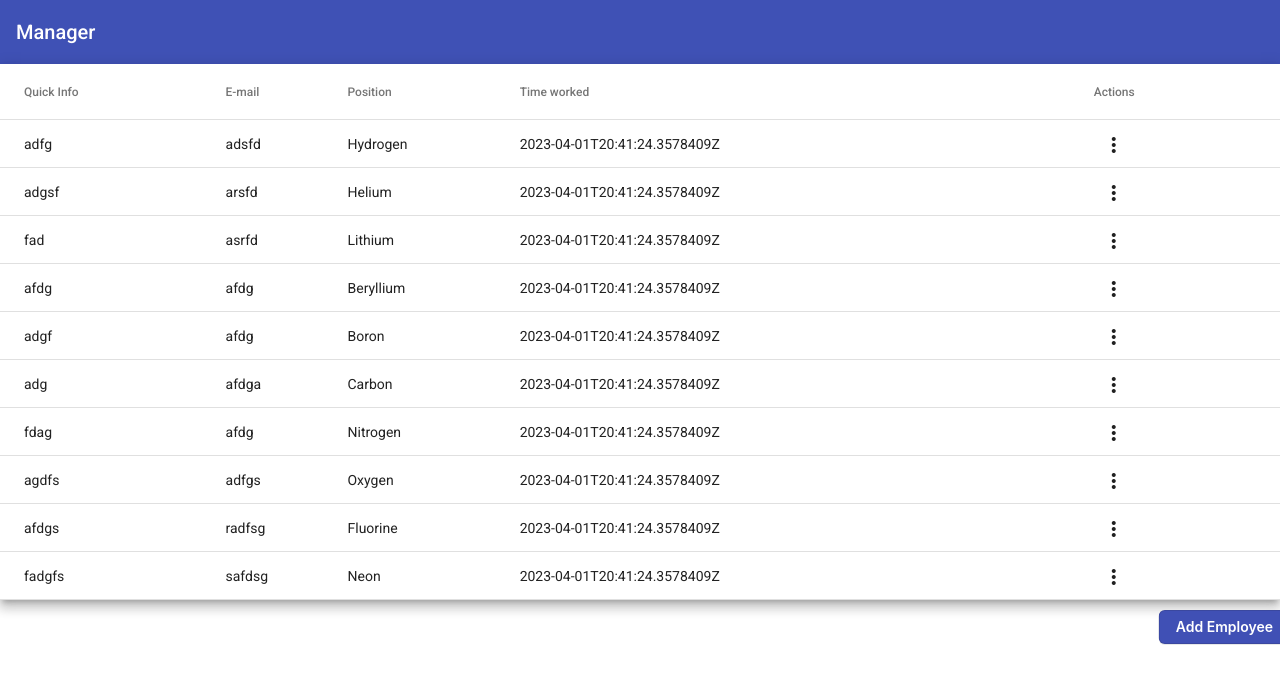
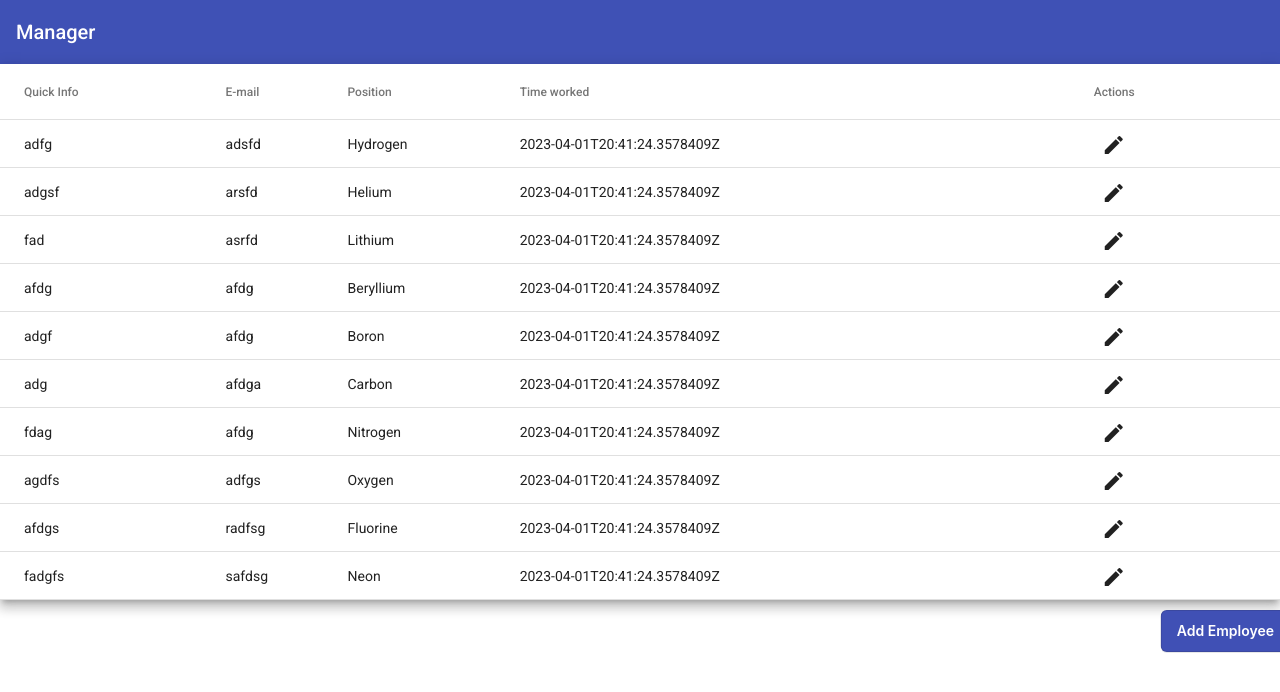
Before and after one commit to NeluDragan/employee, an Angular app: page /employees in a window 1280 px wide. Shown: the top 692 px of the page. Built offline with nearby package versions, Linux system fonts and the light colour scheme.

Commit message:
small changes

```diff
--- a/src/app/components/employees/employees.component.html
+++ b/src/app/components/employees/employees.component.html
@@ -39,7 +39,7 @@
         aria-label="Example icon button with a vertical three dot icon"
         (click)="editEmployee(element)"
       >
-        <mat-icon>more_vert</mat-icon>
+        <mat-icon>mode_edit</mat-icon>
       </button>
     </td>
   </ng-container>
--- a/src/app/components/employees/employees.component.scss
+++ b/src/app/components/employees/employees.component.scss
@@ -13,7 +13,7 @@
   font-size: 14px;
   font-weight: 600;
   line-height: 20px;
-  padding: 6px 16px;
+  padding: 10px 15px;
   position: relative;
   text-align: center;
   text-decoration: none;
@@ -26,4 +26,5 @@
   position: absolute;
   left: 100%;
   transform: translate(-100%);
+  margin-right: 5%;
 }
```
